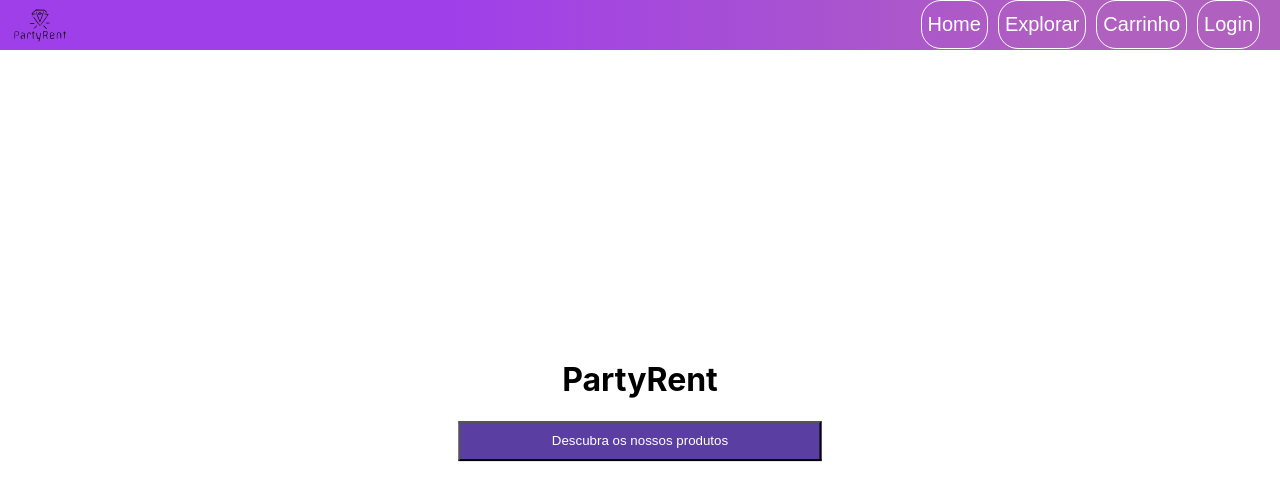
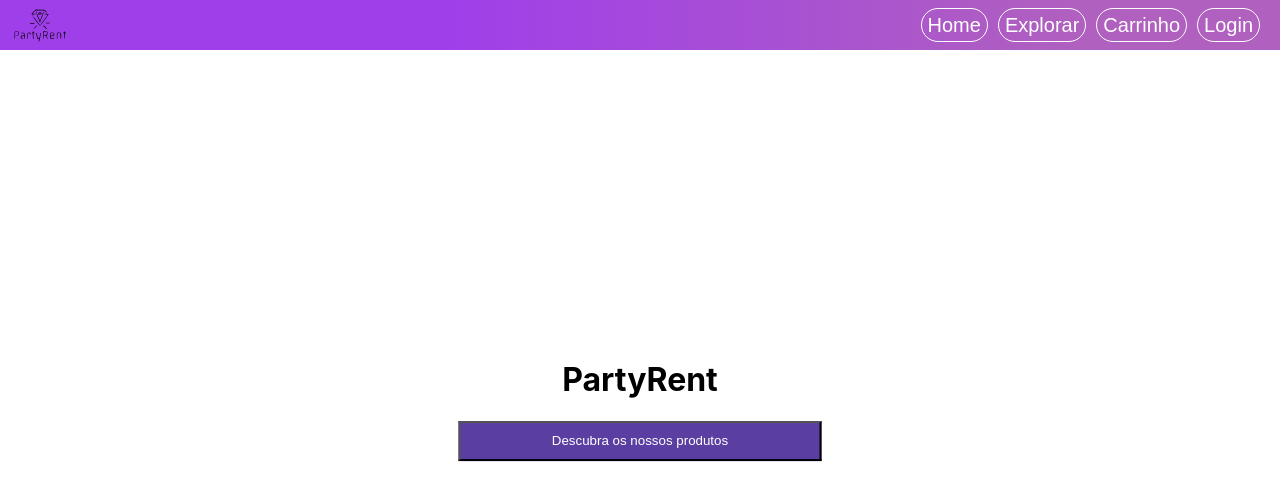
Before and after one commit to UnBArqDsw2021-2/2021.2_G7_PartyRent_Frontend, a React (Vite) app: page / in a window 1280 px wide. Shown: the top 500 px of the page. Built offline with nearby package versions, Linux system fonts and the light colour scheme.

Commit message:
style: reduced buttons size and centralized them
Co-authored-by: <luisgfmarques> <luisgustavomarques@outlook.com>

```diff
--- a/src/NavBar/styles.css
+++ b/src/NavBar/styles.css
@@ -16,9 +16,10 @@
     border-radius: 20px;
     font-size: 20px;
     font-weight: 300;
-    line-height: 45px;
+    line-height: 30px;
     color: white;
     margin-right: 10px;
+    margin-top: 8px;
 }
 
 .nav-btn:hover {
```
